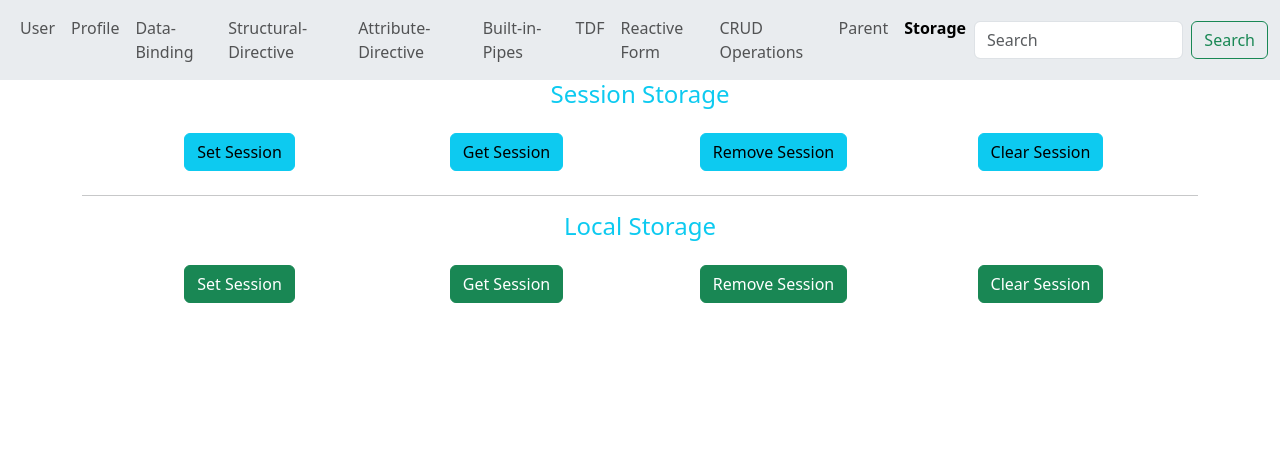
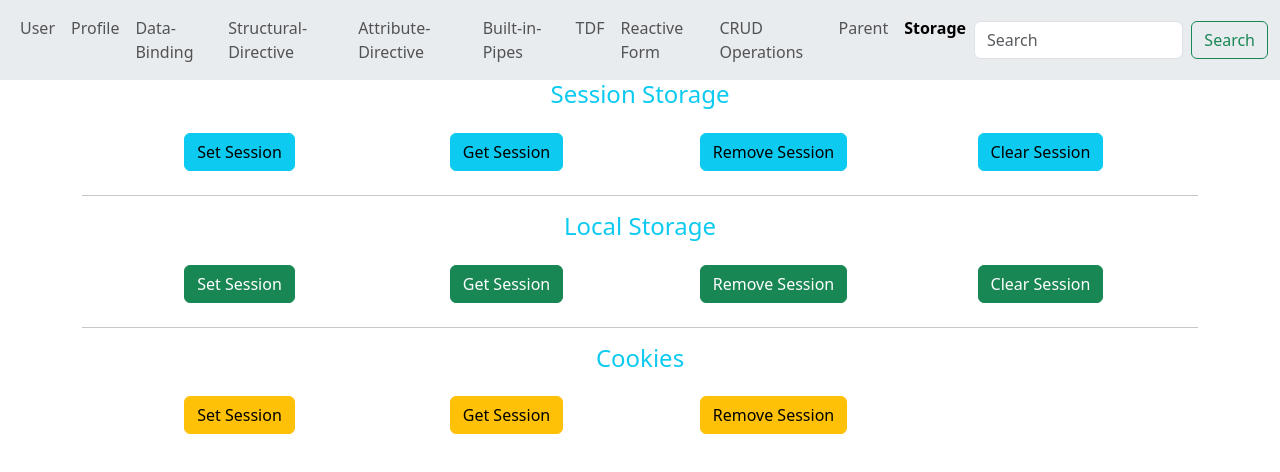
Before and after one commit to KoTvTrysaX01/Angular-Course-2, an Angular app in the folder Lessons/: page /storage in a window 1280 px wide. Shown: the top 472 px of the page. Built offline with nearby package versions, Linux system fonts and the light colour scheme.

Commit message:
Watched lesson 30 / Cookies (coudn't follow due to some bug)

```diff
--- a/Lessons/package.json
+++ b/Lessons/package.json
@@ -23,6 +23,7 @@
     "@angular/ssr": "^19.0.0",
     "bootstrap": "^5.3.7",
     "express": "^4.18.2",
+    "ngx-cookie-service": "^20.0.1",
     "rxjs": "~7.8.0",
     "tslib": "^2.3.0",
     "zone.js": "~0.15.0"
--- a/Lessons/src/app/storage/storage.component.html
+++ b/Lessons/src/app/storage/storage.component.html
@@ -48,4 +48,27 @@
         <h6>Local Value {{localValue}}</h6>
     }
 
+    <hr>
+
+
+    <h4 class="text-info">Cookies</h4>
+    <div class="row m-4">
+        <div class="col-3">
+            <button class="btn btn-warning" (click)="setCookie()">Set Session</button>
+        </div>
+
+        <div class="col-3">
+            <button class="btn btn-warning" (click)="getCookie()">Get Session</button>
+        </div>
+
+        <div class="col-3">
+            <button class="btn btn-warning" (click)="deleteCookie()">Remove Session</button>
+        </div>
+    </div>
+
+    @if(cookieValue){
+        <h6>Cookie Value {{cookieValue}}</h6>
+    }
+
+
 </div>
--- a/Lessons/src/app/storage/storage.component.ts
+++ b/Lessons/src/app/storage/storage.component.ts
@@ -1,5 +1,6 @@
 import { CommonModule } from '@angular/common';
 import { Component } from '@angular/core';
+// import { CookieService} from 'ngx-cookie-service';
 
 @Component({
   selector: 'KOT-storage',
@@ -9,8 +10,11 @@ import { Component } from '@angular/core';
 })
 export class StorageComponent {
 
+  // constructor(private cookie : CookieService){}
+
   sessionValue : string = "";
   localValue : string = "";
+  cookieValue : string = "";
 
   setSession(){
     sessionStorage.setItem('name', 'session');
@@ -49,4 +53,17 @@ export class StorageComponent {
     localStorage.clear();
     this.localValue = "";
   }
+
+  setCookie(){
+    // this.cookie.set('token1', '12345', 1);
+    // this.cookie.set('token2', 'xyz');
+  }
+
+  getCookie(){
+    // cookieValue = this.cookie.get('token1')
+  }
+  deleteCookie(){
+    // this.cookie.delete('token1');
+    // this.cookieValue = "";
+  }
 }
```
Also changed, not shown: 1 other file (tests, documents, lock files or other folders).
